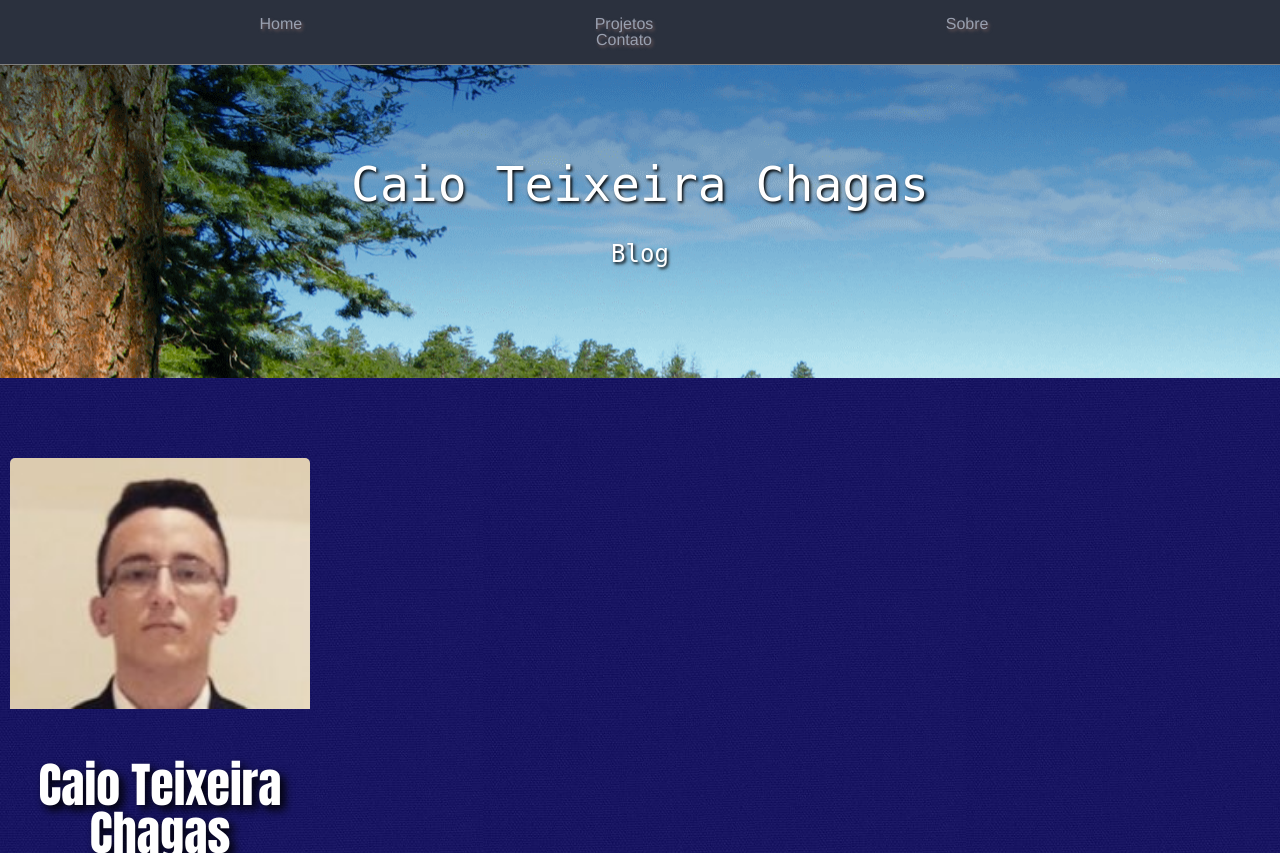
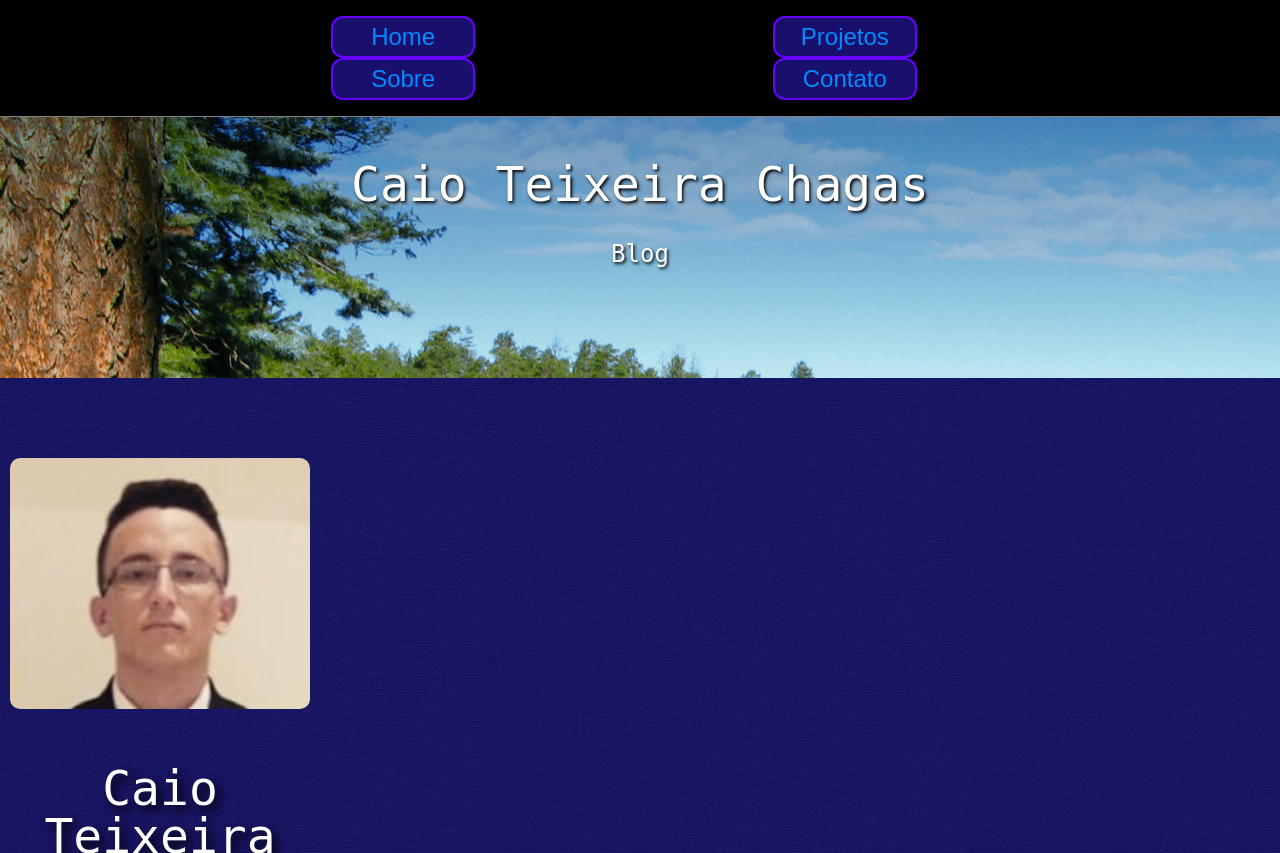
Before and after one commit to felipekennedy/AulasProgramacaoWeb, a PHP site: page / in a window 1280 px wide; the page is wider, and only the part inside the window is pictured. Shown: the top 853 px of that part. Run offline with PHP 8.4, Linux system fonts and the light colour scheme; grey boxes are pictures that could not be loaded.

Commit message:
Algumas mudanças.
criação de botões e alguma mudancinhas gerais.

```diff
--- a/estilos/blog.css
+++ b/estilos/blog.css
@@ -28,12 +28,6 @@ header li{
     display: inline-block;
     margin-right: 3em;
     padding-right: 15em;
-}
-
-header li a:hover{
-    color: #99a0d0;
-    font-weight: lighter;
-    text-transform: uppercase;
 }
 
 header ul{
@@ -125,14 +119,9 @@ header li a{
 }
 
 .escuras {
-    background-color: #2B313E;
+    background-color: #000000;
     color: #fcfcfd;
-}
-
-.claras {
-    background-color: rgb(255, 255, 255);
-    color: white;
-    text-shadow: black 0.1em 0.1em 0.2em;
+    font-family: 'monospace';
 }
 
 #projetos .card{
@@ -150,7 +139,11 @@ header li a{
 
 }
 
-#projetos img{
+#projetos .projetos-header img{
+    border-radius: 10px;
+}
+
+#projetos .wrap img{
     border-radius: 5px 5px 0 0;
 }
 
@@ -171,7 +164,7 @@ header li a{
     margin: 0;
     padding-right: 75%;
     font-size: 3em;
-    font-family: 'Impact';
+    font-family: 'monospace';
 }
 
 #projetos .projetos-header h1{
@@ -192,8 +185,7 @@ header li a{
     width: 40em;
     list-style: none;
     display: flex;
-    padding:5em 30em 5em 18%;
-
+    padding:5em 30em 5em 26%;
 }
 
 #galeria .min{
@@ -229,7 +221,8 @@ header li a{
 
 #galeria .box_img{
     width: 50em;
-    padding:8em 22%;
+    padding:6em 31%;
+    padding-top: 15em;
 }
 
 #galeria .box_img img{
@@ -278,7 +271,7 @@ transition: opacity .4s linear;
 
 #sobre p.text{
     font-family: 'monospace';
-    padding: 3em;
+    padding-bottom: 3em;
     padding-left: 25%;
     width: 50%;
     text-align: center;
@@ -290,3 +283,45 @@ footer{
     padding-bottom: 1em;
     text-align: center;
 }
+
+.button {
+    border: 2px solid #6600ff;
+    border-radius: 12px;
+    position: relative;
+    background-color: #190f6c;
+    font-size: 1.5em;
+    color: rgb(0, 140, 255);
+    padding: 5px;
+    width: 6em;
+    text-align: center;
+    -webkit-transition-duration: 0.4s; /* Safari */
+    transition-duration: 0.4s;
+    text-decoration: none;
+    overflow: hidden;
+    cursor: pointer;
+}
+
+.button:after {
+    content: "";
+    background: #f1f1f1;
+    display: block;
+    position: absolute;
+    padding-top: 300%;
+    padding-left: 350%;
+    margin-left: -20px !important;
+    margin-top: -120%;
+    opacity: 0;
+    transition: all 0.8s
+}
+
+.button:active:after {
+    padding: 0;
+    margin: 0;
+    opacity: 1;
+    transition: 0s
+}
+
+.button:hover {
+    background-color: rgb(0, 140, 255); /* Green */
+    color: white;
+}
--- a/index.html
+++ b/index.html
@@ -13,10 +13,10 @@
         <header class="escuras container">
             <nav>
                 <ul>
-                    <li><a href="#">Home</a></li>
-                    <li><a href="#projetos">Projetos</a></li>
-                    <li><a href="#sobre">Sobre</a></li>
-                    <li><a href="#contato">Contato</a></li>
+                    <li><a href="#"><button class="button">Home</button></a></li>
+                    <li><a href="#projetos"><button class="button">Projetos</button></a></li>
+                    <li><a href="#sobre"><button class="button">Sobre</button></a></li>
+                    <li><a href="#contato"><button class="button">Contato</button></a></li>
                 </ul>
             </nav>
         </header>
@@ -109,8 +109,8 @@
             </section>
 
         <section id="sobre" class="escuras container">
-                <p class ="bio">Faculdade Vale do Salgado</p>
             <img alt="foto da fvs" src="Imagens/fvs.jpg">
+            <p class ="bio">Faculdade Vale do Salgado</p>
             <p class="text">Caio Teixeira é um aluno da Faculdade Vale do Salgado, Cursa Análise e Desenvolvimento de Sistemas.</p>
         </section>
 
```
